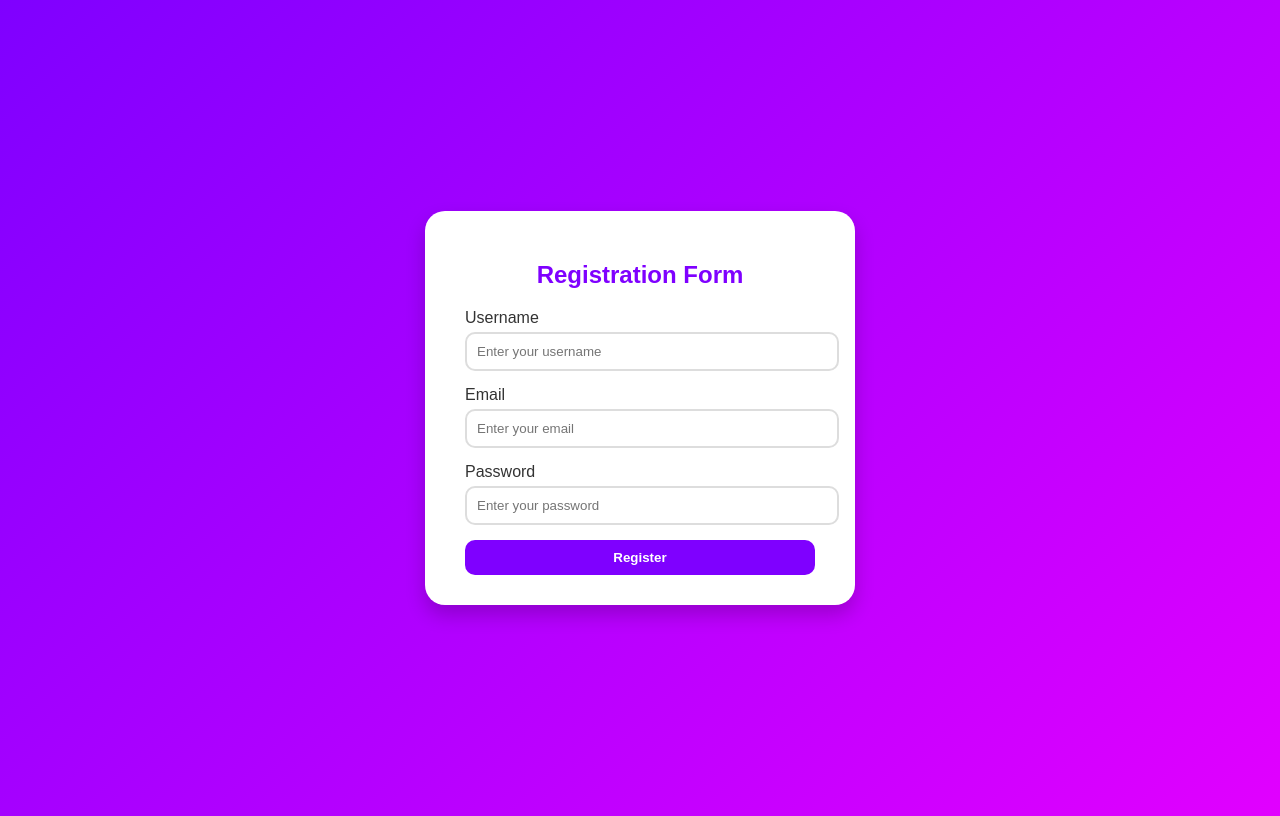
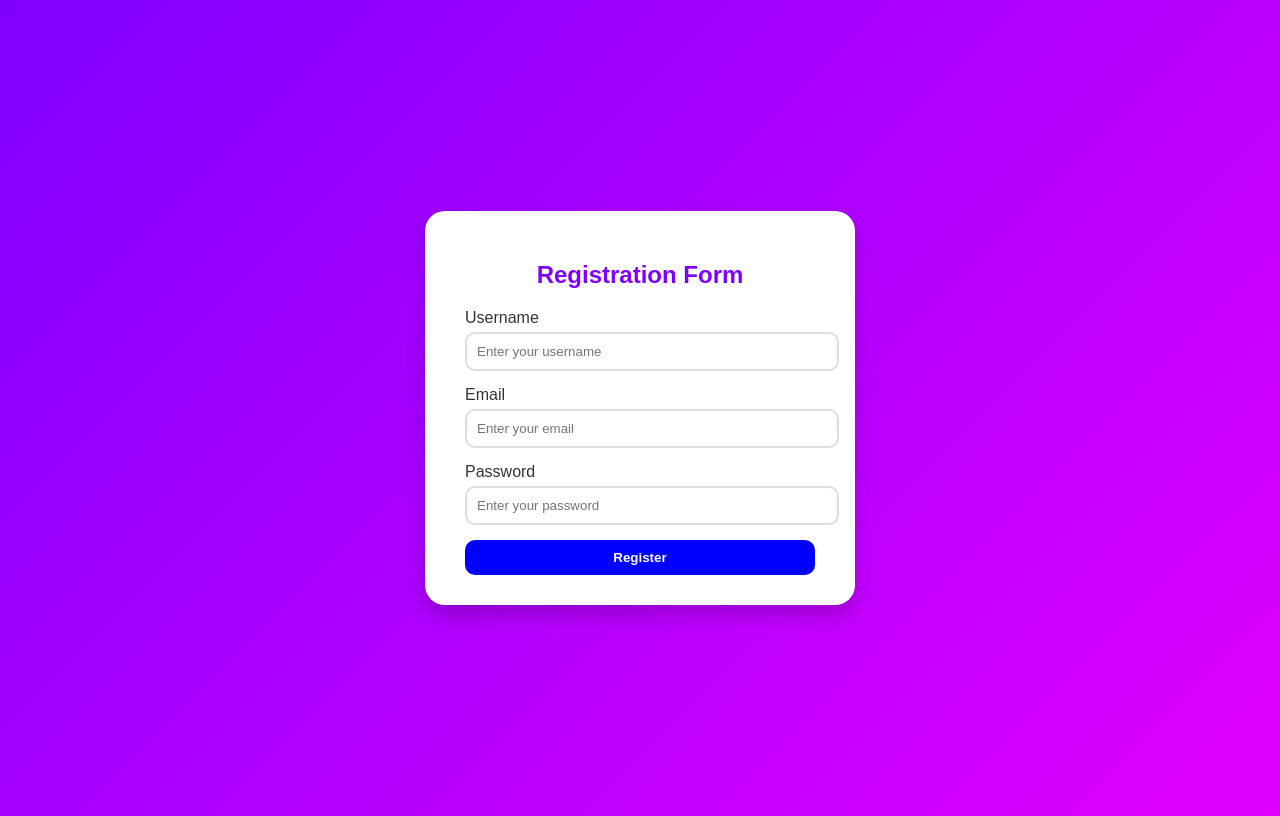
Before and after one commit to AnupamYadavAnurag/Web-Dev-Learning, a plain HTML site: page Form Validation/index.html in a window 1280 px wide. Drawn offline with Linux system fonts and the light colour scheme.

Commit message:
Update button background color in style.css
Changed button background color to blue.

```diff
--- a/Form Validation/style.css
+++ b/Form Validation/style.css
@@ -52,7 +52,7 @@ input:focus {
 button {
   width: 100%;
   padding: 10px;
-  background: #7f00ff;
+  background: blue;
   color: white;
   font-weight: bold;
   border: none;
```
